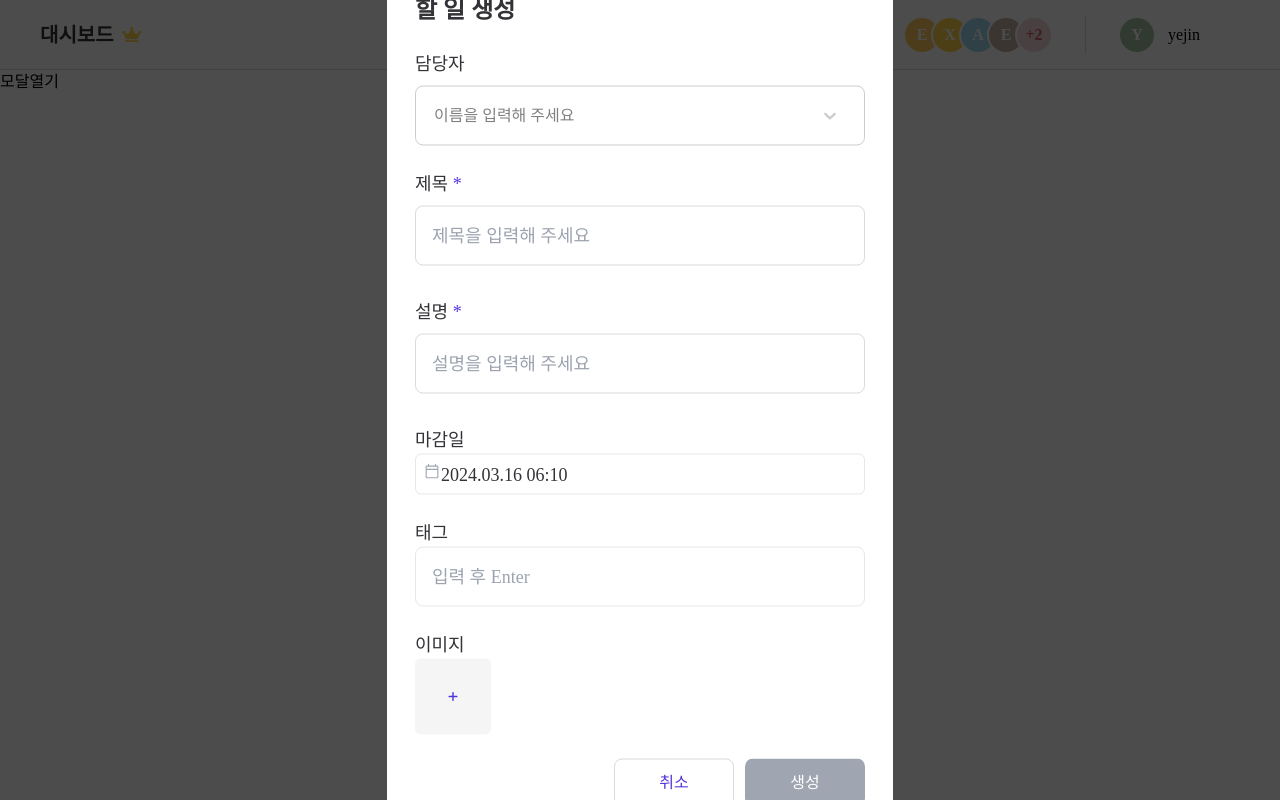
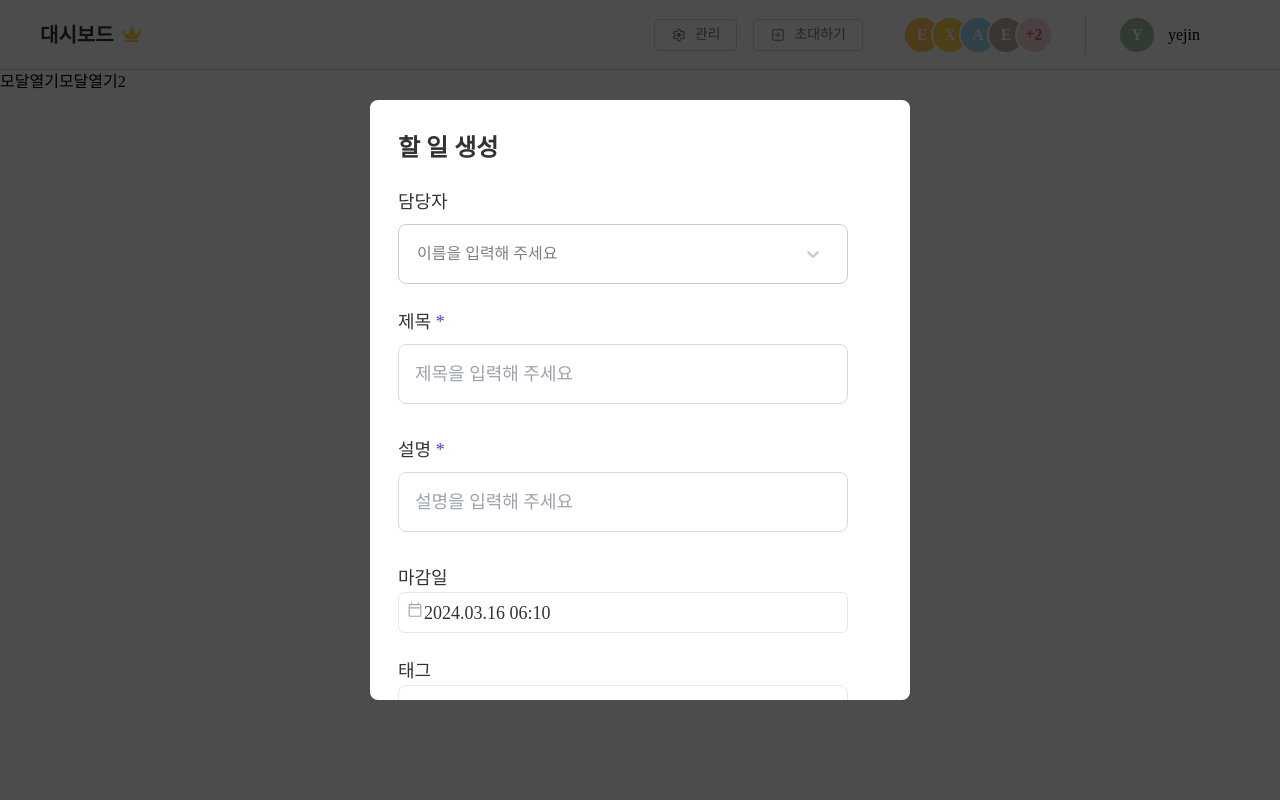
Before and after one commit to Codeit-FE3-Part3-team6-Taskify/Taskify, a Next.js app: page /test in a window 1280 px wide. Both pictures are taken after a click on the button "모달열기". Built offline with nearby package versions, Linux system fonts and the light colour scheme; a web font is replaced by a local one.

Commit message:
💩 : 모달 크기 조정-다시 수정할것..

```diff
--- a/src/components/common/Modal/AlertModal/AlertModal.jsx
+++ b/src/components/common/Modal/AlertModal/AlertModal.jsx
@@ -4,7 +4,7 @@ import CtaDefault from '@/components/common/Buttons/CtaDefault/CtaDefault';
 export default function AlertModal({ onClose, text }) {
   return (
     <Modal onClose={onClose}>
-      <div className="md:w-[540px] md:h-[250px] sm:w-[80vw] sm:h-[220px] py-7 relative flex justify-center items-center">
+      <div className="w-full md:w-[540px] md:h-[250px] sm:h-[220px] py-7 relative flex justify-center items-center">
         <h2 className="text-lg pb-5">{text}</h2>
         <div className="absolute md:right-7 md:translate-x-0 sm:right-2/4 sm:translate-x-2/4 sm:bottom-7">
           <CtaDefault onClick={onClose}>확인</CtaDefault>
--- a/src/components/common/Modal/Modal.jsx
+++ b/src/components/common/Modal/Modal.jsx
@@ -14,7 +14,7 @@ export default function Modal({ onClose, children }) {
     <>
       <div
         ref={modalRef}
-        className="rounded-lg bg-white fixed z-50 left-2/4 top-2/4 -translate-x-2/4 -translate-y-2/4 "
+        className="rounded-lg bg-white fixed z-50 left-8 right-8 top-2/4 -translate-y-2/4 md:top-2/4 md:-translate-y-2/4 md:left-2/4 md:-translate-x-2/4  md:w-[540px] max-h-[500px] md:max-h-[800px] lg:max-h-[600px] overflow-auto"
       >
         {children}
       </div>
--- a/src/pages/test.jsx
+++ b/src/pages/test.jsx
@@ -10,6 +10,13 @@ export default function test() {
     openModal({
       type: 'createTodo',
       props: { dashboardId: 4939, columnId: 16636 },
+    });
+  };
+
+  const handleOpenModalAlert = () => {
+    openModal({
+      type: 'alert',
+      props: { text: '모달테스트' },
     });
   };
 
@@ -44,6 +51,10 @@ export default function test() {
       <button type="button" onClick={handleOpenModal}>
         모달열기
       </button>
+
+      <button type="button" onClick={handleOpenModalAlert}>
+        모달열기2
+      </button>
     </>
   );
 }
```
